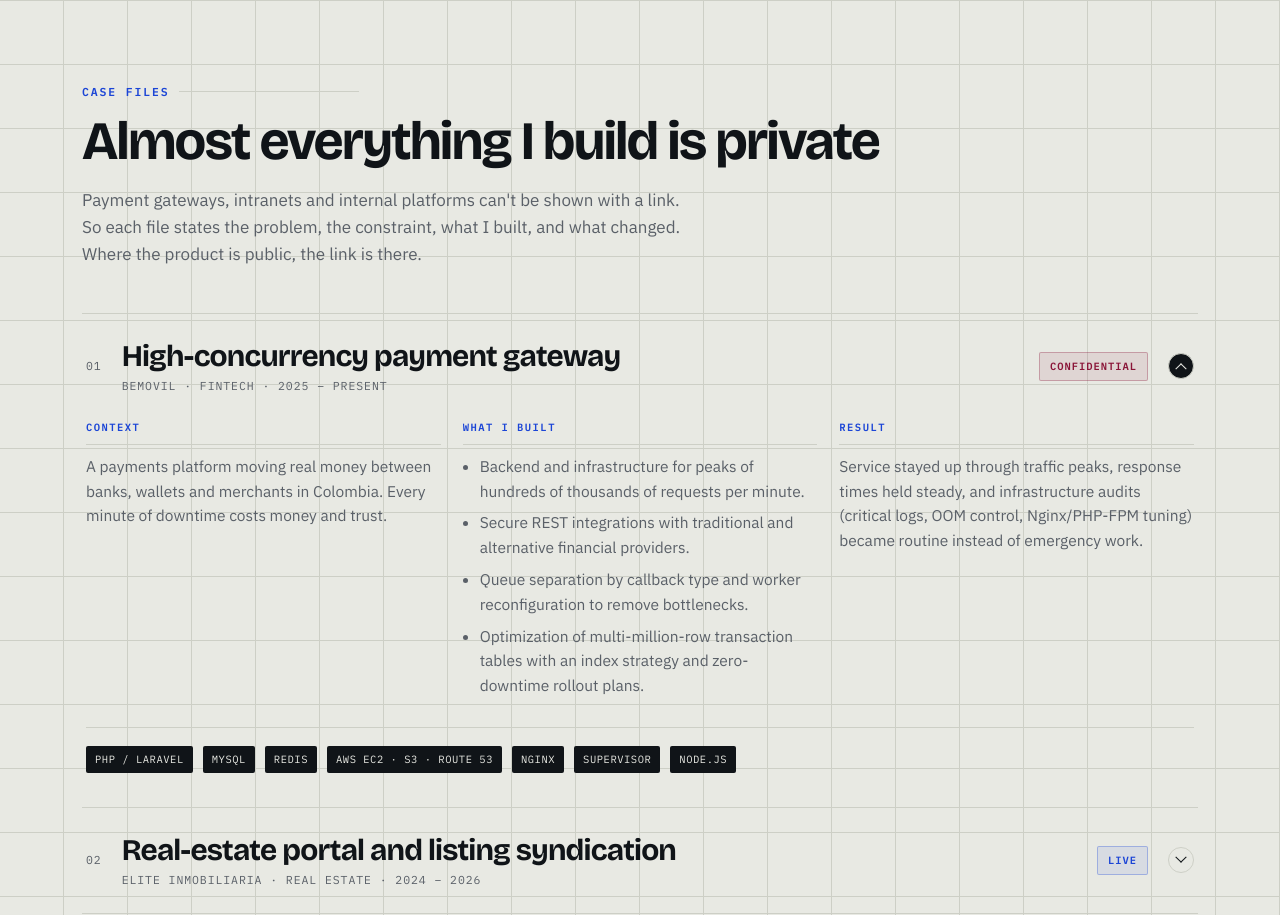
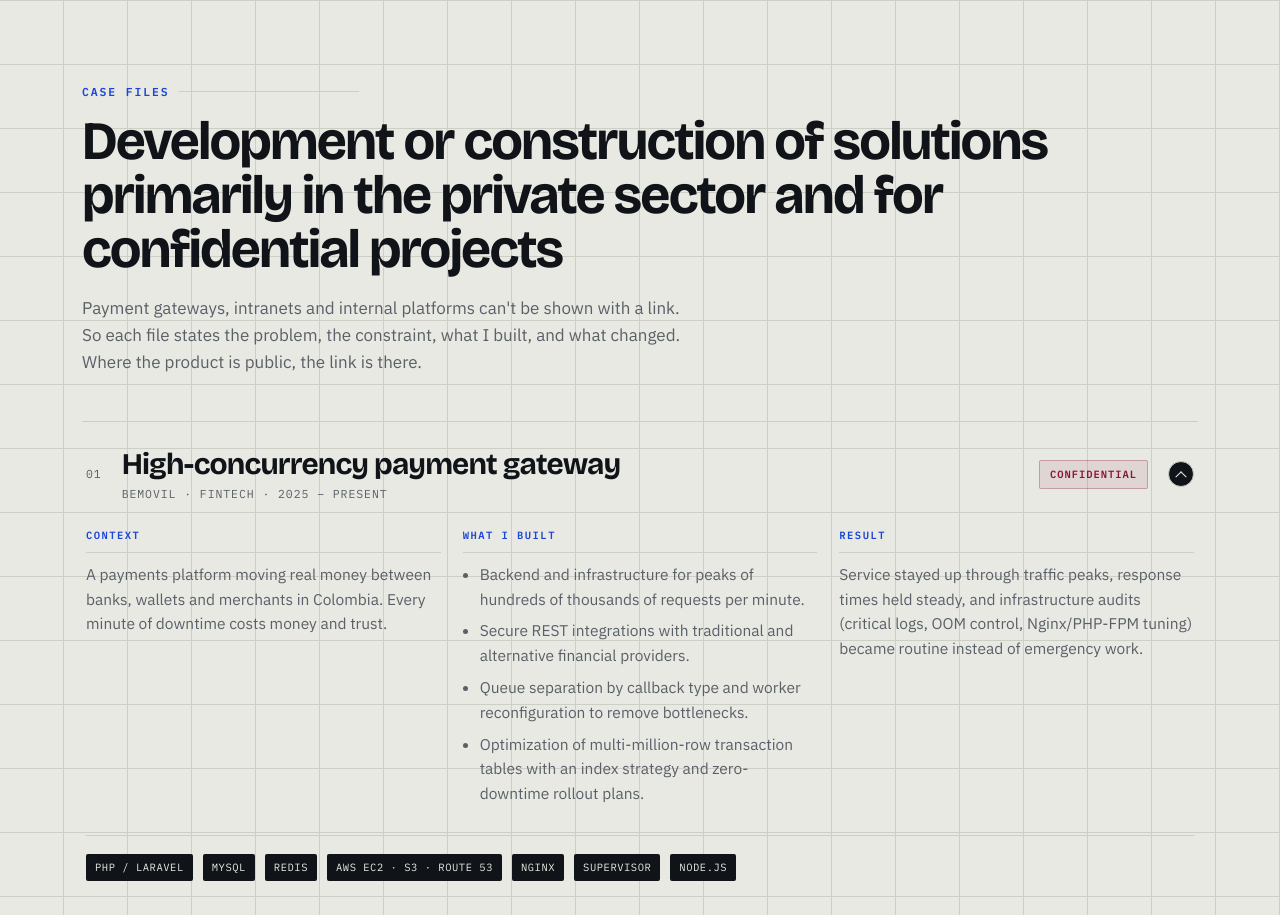
Before and after one commit to josesanz13/portfolio, a plain HTML site: page index.html in a window 1280 px wide. Shown: the part 2431-3346 px from the top of the page. Drawn offline with nearby package versions, Linux system fonts and the light colour scheme.

Commit message:
Update case description in index.html

```diff
--- a/index.html
+++ b/index.html
@@ -363,7 +363,7 @@ footer{border-top:1px solid #232A31;margin-top:56px;padding-top:22px;display:fle
   <section class="band band-line" id="casos">
     <div class="wrap">
       <p class="eyebrow" data-es="Expedientes de trabajo" data-en="Case files">Expedientes de trabajo</p>
-      <h2 data-es="Casi todo lo que construyo es privado" data-en="Almost everything I build is private">Casi todo lo que construyo es privado</h2>
+      <h2 data-es="Desarrollo o construcción de soluciones principalmente en el sector privado y confidencial" data-en="Development or construction of solutions primarily in the private sector and for confidential projects">Desarrollo o construcción de soluciones principalmente en el sector privado y confidencial</h2>
       <p class="lede" data-es="Pasarelas de pago, intranets y plataformas internas no se pueden mostrar con un enlace. Así que cada expediente cuenta el problema, la restricción, lo que construí y qué cambió. Donde el producto es público, dejo el enlace." data-en="Payment gateways, intranets and internal platforms can't be shown with a link. So each file states the problem, the constraint, what I built, and what changed. Where the product is public, the link is there.">Pasarelas de pago, intranets y plataformas internas no se pueden mostrar con un enlace. Así que cada expediente cuenta el problema, la restricción, lo que construí y qué cambió. Donde el producto es público, dejo el enlace.</p>
 
       <div class="cases">
```
